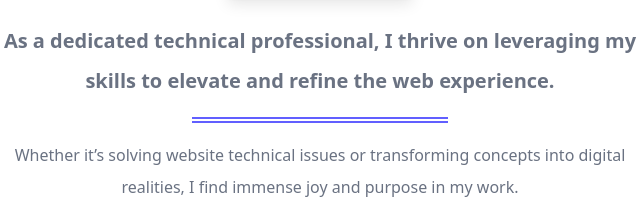
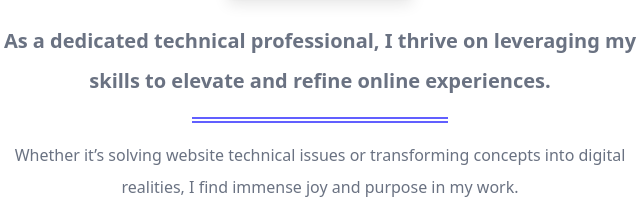
Before and after one commit to jasheloper/portfolio, a plain HTML site: page index.html in a window 1280 px wide. Shown: the part 591-790 px from the top of the page, 320-960 px from the left. Drawn offline with Linux system fonts and the light colour scheme.

Commit message:
Add files via upload

```diff
--- a/index.html
+++ b/index.html
@@ -163,7 +163,7 @@ class="max-w-4xl mx-auto bg-white shadow-md rounded-lg border-4 border-indigo-50
   About Me</h2>
 
 <p class="max-w-2xl leading-loose font-bold text-gray-500 text-lg text-pretty max-sm:px-2 md:text-xl">
-  As a dedicated technical professional, I thrive on leveraging my skills to elevate and refine the web experience.
+  As a dedicated technical professional, I thrive on leveraging my skills to elevate and refine online experiences.
 </p>
 
 <div class="mx-auto max-w-3xs pb-4 mb-4 border-b-6 border-indigo-500 border-double"></div>
```
